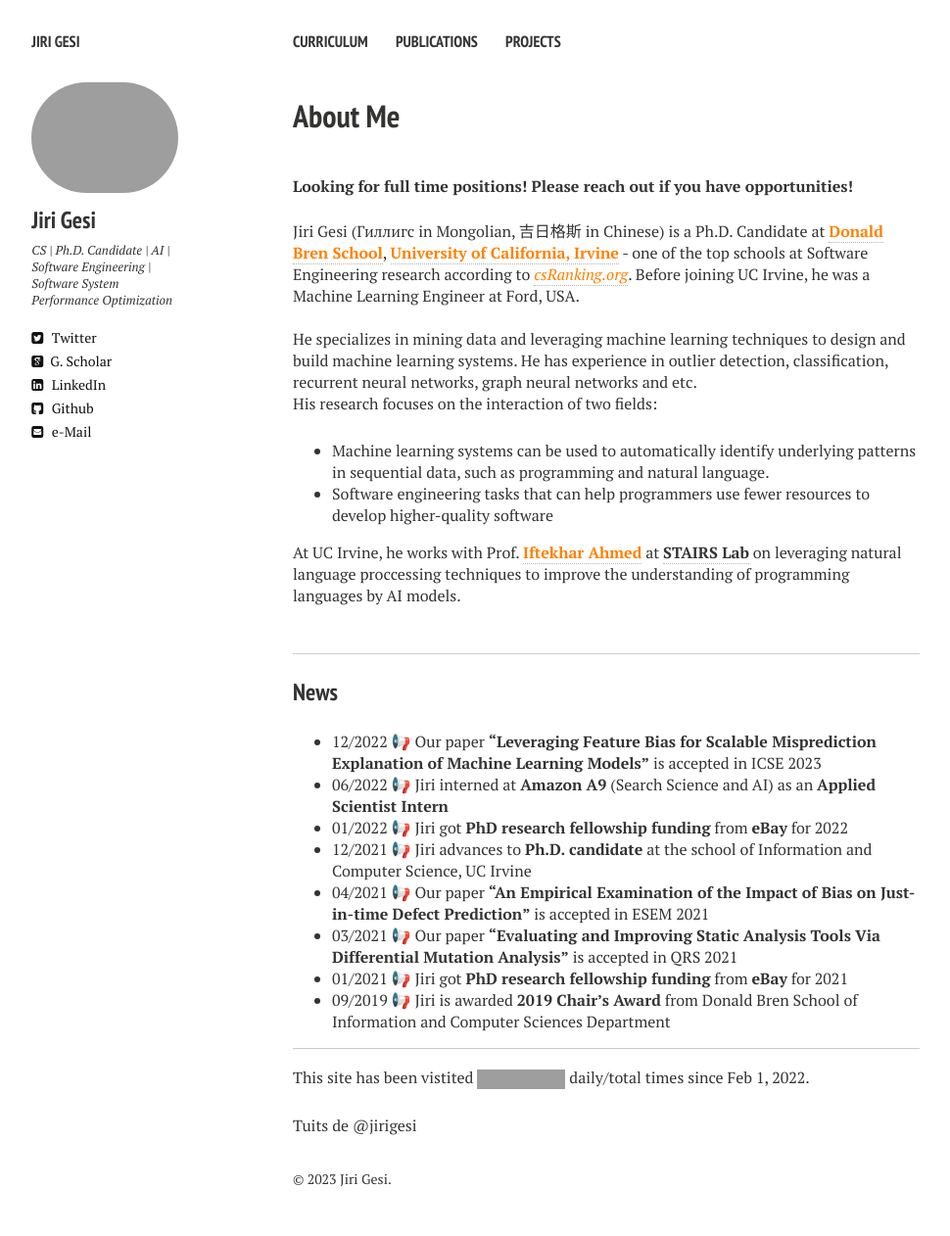
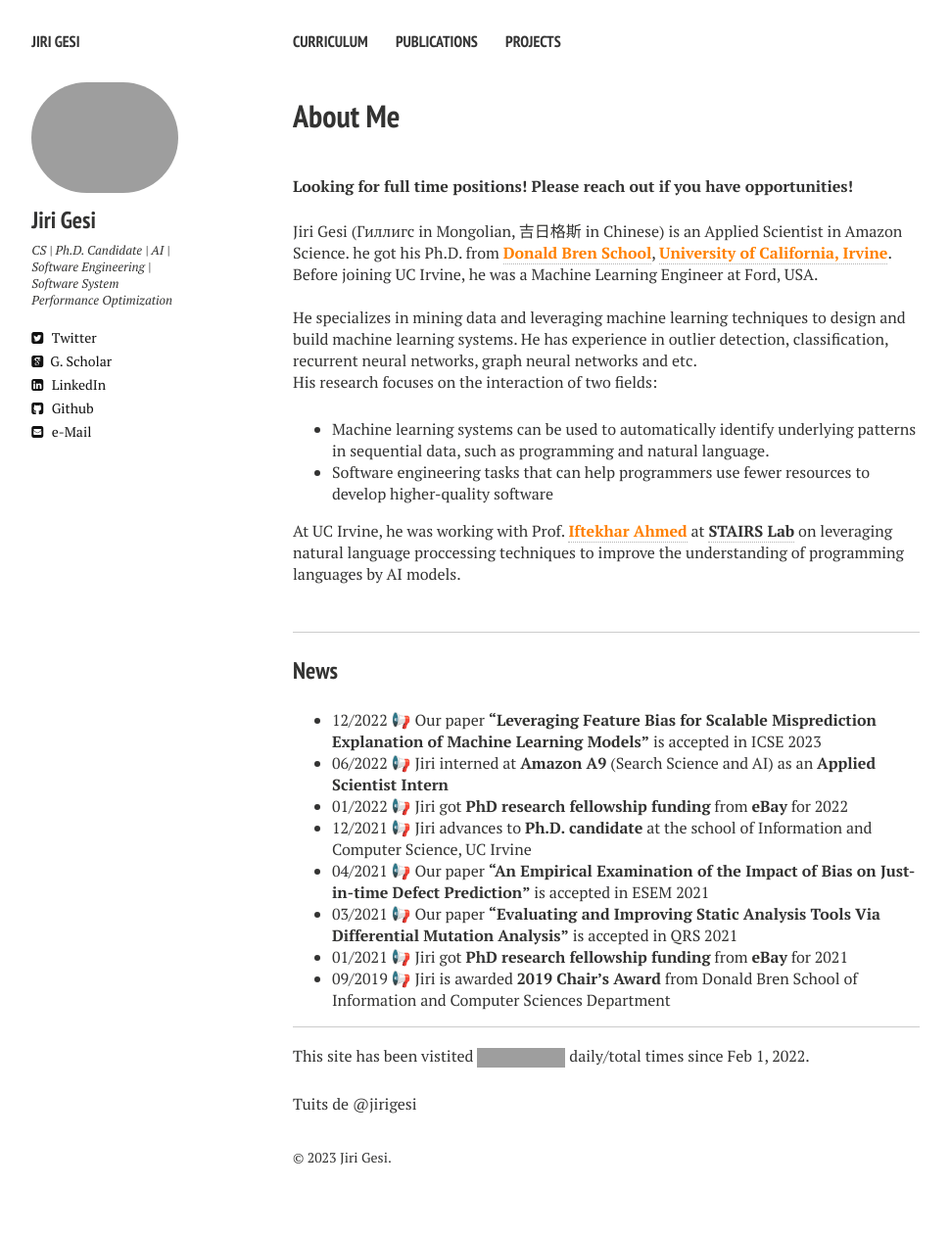
Before and after one commit to Jirigesi/Jirigesi.github.io, a Jekyll site: the page built from index.md, in a window 1280 px wide. Shown: the whole page at 98% size, without its empty margins (21-991 px from the left). Built offline with Jekyll 4.4.1, drawn with Linux system fonts in a browser that asks for light colours; nearby versions of some CDN libraries; comment, search, counter and statistics services are not loaded; after the commit the page ends 1240 px from its top, so only the background shows below that; grey boxes are pictures that could not be loaded.

Commit message:
Update index.md

```diff
--- a/index.md
+++ b/index.md
@@ -13,7 +13,7 @@ tags: [Jekyll, theme, responsive, blog, template]
 
 <br />
 
-Jiri Gesi (Гиллигс in Mongolian, 吉日格斯 in Chinese) is a Ph.D. Candidate at <a style="color:rgb(255,128,0)">**Donald Bren School**</a>,  <a style="color:rgb(255,128,0)">**University of California, Irvine**</a> - one of the top schools at Software Engineering research according to <a href="http://csrankings.org/#/index?soft&us" style="color:rgb(255,128,0)">*csRanking.org*</a>. Before joining UC Irvine, he was a Machine Learning Engineer at Ford, USA.
+Jiri Gesi (Гиллигс in Mongolian, 吉日格斯 in Chinese) is an Applied Scientist in Amazon Science. he got his Ph.D. from <a style="color:rgb(255,128,0)">**Donald Bren School**</a>,  <a style="color:rgb(255,128,0)">**University of California, Irvine**</a>. Before joining UC Irvine, he was a Machine Learning Engineer at Ford, USA.
 
 <br />
 
@@ -24,7 +24,7 @@ His research focuses on the interaction of two fields:
 - Machine learning systems can be used to automatically identify underlying patterns in sequential data, such as programming and natural language.
 - Software engineering tasks that can help programmers use fewer resources to develop higher-quality software
 
-At UC Irvine, he works with Prof. <a href="https://scholar.google.com/citations?user=_TdMD7sAAAAJ&hl=en" target="_blank" style="color:rgb(255,128,0)">**Iftekhar Ahmed**</a> at <a href="http://stairs.ics.uci.edu/" target="_blank">**STAIRS Lab**</a> on leveraging natural language proccessing techniques to improve the understanding of programming languages by AI models.
+At UC Irvine, he was working with Prof. <a href="https://scholar.google.com/citations?user=_TdMD7sAAAAJ&hl=en" target="_blank" style="color:rgb(255,128,0)">**Iftekhar Ahmed**</a> at <a href="http://stairs.ics.uci.edu/" target="_blank">**STAIRS Lab**</a> on leveraging natural language proccessing techniques to improve the understanding of programming languages by AI models.
 
 <br />
 
```
